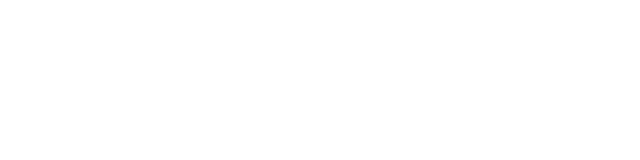
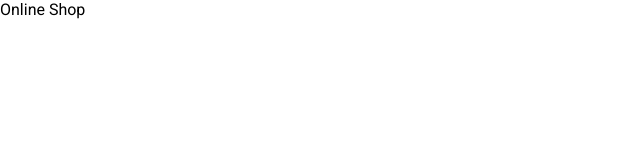
Before and after one commit to VladimirVolvakov/online-shopping-mern-app, a React (Create React App) app: page / in a window 1280 px wide. Shown: the top 160 px of the page, without its empty margins (0-640 px from the left). Built offline with nearby package versions, Linux system fonts and the light colour scheme.

Commit message:
style: setup Roboto font & global styles (index.css)

```diff
--- a/public/index.html
+++ b/public/index.html
@@ -9,35 +9,16 @@
       name="description"
       content="Web site created using create-react-app"
     />
+    <link
+      href="https://fonts.googleapis.com/css2?family=Roboto:ital,wght@0,100;0,300;0,400;0,500;0,700;0,900;1,100;1,300;1,400;1,500;1,700;1,900&display=swap"
+      rel="stylesheet"
+    />
     <link rel="apple-touch-icon" href="%PUBLIC_URL%/logo192.png" />
-    <!--
-      manifest.json provides metadata used when your web app is installed on a
-      user's mobile device or desktop. See https://developers.google.com/web/fundamentals/web-app-manifest/
-    -->
     <link rel="manifest" href="%PUBLIC_URL%/manifest.json" />
-    <!--
-      Notice the use of %PUBLIC_URL% in the tags above.
-      It will be replaced with the URL of the `public` folder during the build.
-      Only files inside the `public` folder can be referenced from the HTML.
-
-      Unlike "/favicon.ico" or "favicon.ico", "%PUBLIC_URL%/favicon.ico" will
-      work correctly both with client-side routing and a non-root public URL.
-      Learn how to configure a non-root public URL by running `npm run build`.
-    -->
     <title>React App</title>
   </head>
   <body>
     <noscript>You need to enable JavaScript to run this app.</noscript>
     <div id="root"></div>
-    <!--
-      This HTML file is a template.
-      If you open it directly in the browser, you will see an empty page.
-
-      You can add webfonts, meta tags, or analytics to this file.
-      The build step will place the bundled scripts into the <body> tag.
-
-      To begin the development, run `npm start` or `yarn start`.
-      To create a production bundle, use `npm run build` or `yarn build`.
-    -->
   </body>
 </html>
--- a/src/App.js
+++ b/src/App.js
@@ -3,7 +3,7 @@
 function App() {
   return (
     <div>
-
+      Online Shop
     </div>
   );
 }
--- a/src/index.css
+++ b/src/index.css
@@ -1,13 +1,8 @@
-body {
+* {
   margin: 0;
-  font-family: -apple-system, BlinkMacSystemFont, 'Segoe UI', 'Roboto', 'Oxygen',
-    'Ubuntu', 'Cantarell', 'Fira Sans', 'Droid Sans', 'Helvetica Neue',
-    sans-serif;
+  padding: 0;
+  box-sizing: border-box;
+  font-family: 'Roboto', sans-serif;
   -webkit-font-smoothing: antialiased;
   -moz-osx-font-smoothing: grayscale;
 }
-
-code {
-  font-family: source-code-pro, Menlo, Monaco, Consolas, 'Courier New',
-    monospace;
-}
--- a/src/index.js
+++ b/src/index.js
@@ -1,6 +1,9 @@
 import React from 'react';
 import ReactDOM from 'react-dom/client';
+// Root component:
 import App from './App';
+// Styles:
+import './index.css';
 
 const root = ReactDOM.createRoot(document.getElementById('root'));
 root.render(
```
